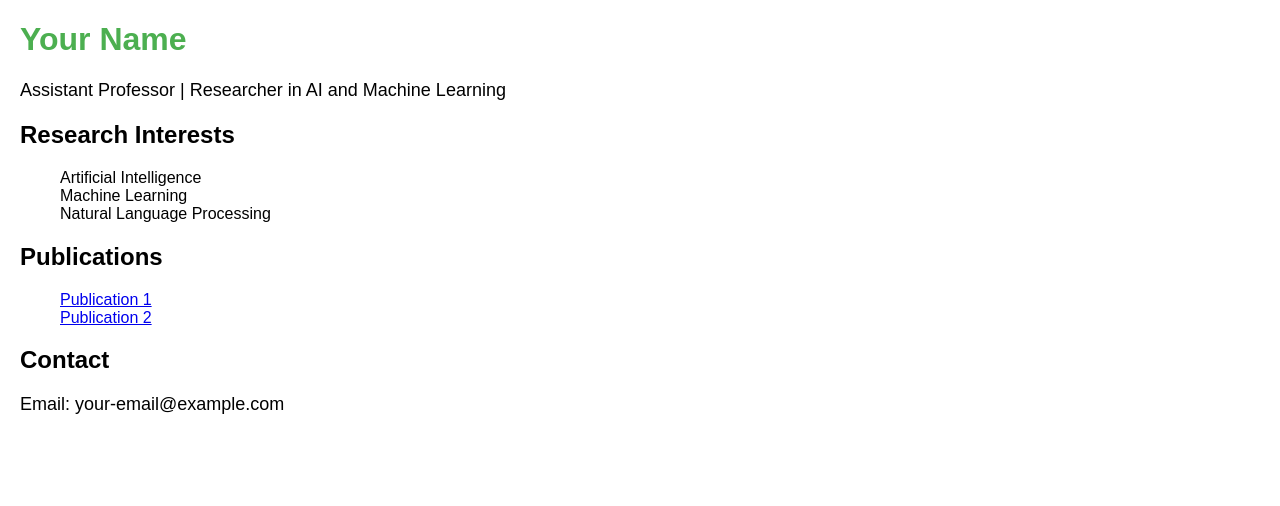
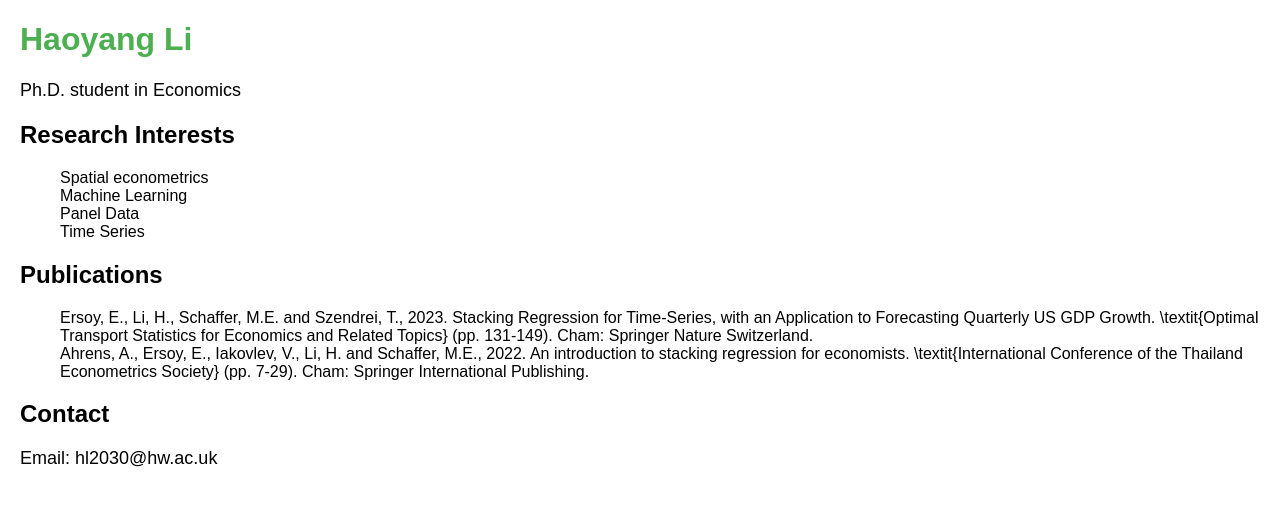
Before and after one commit to Howyoung-Li/Howyoung-Li.github.io, a plain HTML site: page index.html in a window 1280 px wide. Drawn offline with Linux system fonts and the light colour scheme.

Commit message:
update page

```diff
--- a/index.html
+++ b/index.html
@@ -3,7 +3,7 @@
 <head>
     <meta charset="UTF-8">
     <meta name="viewport" content="width=device-width, initial-scale=1.0">
-    <title>Researcher Page</title>
+    <title>Home Page</title>
     <style>
         body {
             font-family: Arial, sans-serif;
@@ -25,23 +25,24 @@
     </style>
 </head>
 <body>
-    <h1>Your Name</h1>
-    <p>Assistant Professor | Researcher in AI and Machine Learning</p>
+    <h1>Haoyang Li</h1>
+    <p>Ph.D. student in Economics</p>
 
     <h2>Research Interests</h2>
     <ul>
-        <li>Artificial Intelligence</li>
+        <li>Spatial econometrics</li>
         <li>Machine Learning</li>
-        <li>Natural Language Processing</li>
+        <li>Panel Data</li>
+        <li>Time Series </li>
     </ul>
 
     <h2>Publications</h2>
     <ul>
-        <li><a href="link-to-publication-1">Publication 1</a></li>
-        <li><a href="link-to-publication-2">Publication 2</a></li>
+        <li> Ersoy, E., Li, H., Schaffer, M.E. and Szendrei, T., 2023. Stacking Regression for Time-Series, with an Application to Forecasting Quarterly US GDP Growth. \textit{Optimal Transport Statistics for Economics and Related Topics} (pp. 131-149). Cham: Springer Nature Switzerland. </li>
+        <li> Ahrens, A., Ersoy, E., Iakovlev, V., Li, H. and Schaffer, M.E., 2022. An introduction to stacking regression for economists. \textit{International Conference of the Thailand Econometrics Society} (pp. 7-29). Cham: Springer International Publishing. </li>
     </ul>
 
     <h2>Contact</h2>
-    <p>Email: your-email@example.com</p>
+    <p>Email: hl2030@hw.ac.uk</p>
 </body>
 </html>
```
